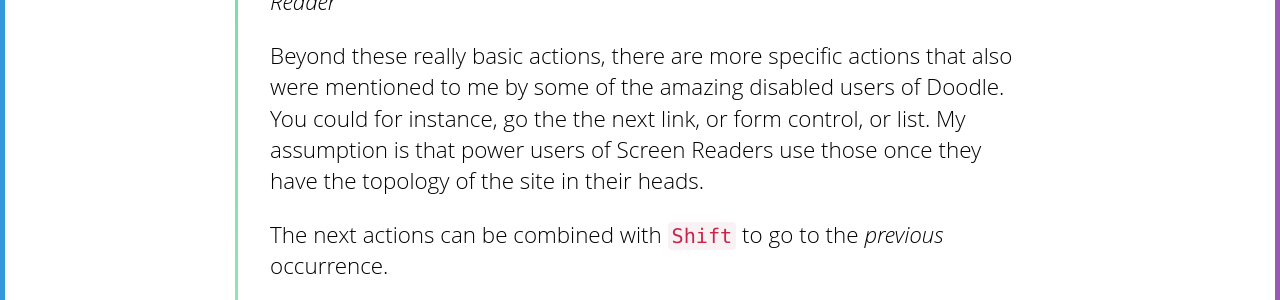
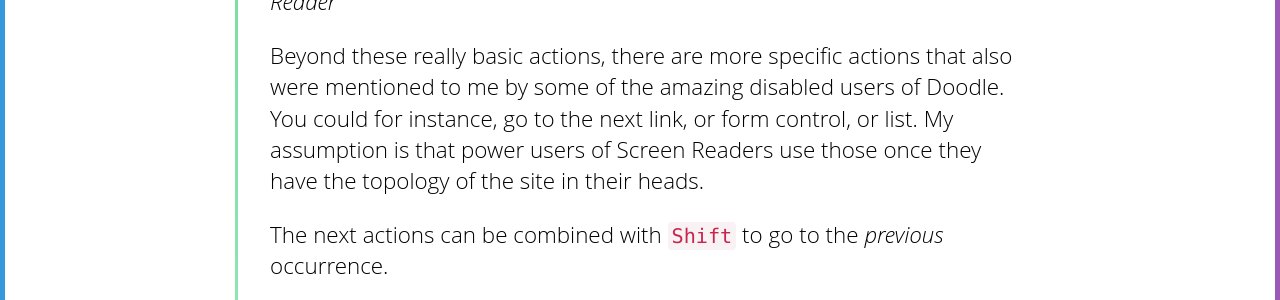
Before and after one commit to accessibilityspace/accessibilityspace.github.io, a Jekyll site: the page built from _posts/2018-01-18-voiceover-quick-introduction.markdown, in a window 1280 px wide and 900 px high, scrolled down 1050 px. Shown: the part 220-520 px from the top of the window. Built offline with Jekyll 4.4.1, drawn with Linux system fonts in a browser that asks for light colours.

Commit message:
fix: typo

```diff
--- a/_posts/2018-01-18-voiceover-quick-introduction.markdown
+++ b/_posts/2018-01-18-voiceover-quick-introduction.markdown
@@ -41,7 +41,7 @@ categories: accessibility voiceover screen-reader a11y
         </tr>
     </table>
     <p class="post-paragraph"><em>You can still use the <kbd>Tab</kbd> key to navigate like if you were not using a Screen Reader</em></p>
-    <p class="post-paragraph">Beyond these really basic actions, there are more specific actions that also were mentioned to me by some of the amazing disabled users of Doodle. You could for instance, go the the next link, or form control, or list. My assumption is that power users of Screen Readers use those once they have the topology of the site in their heads.</p>
+    <p class="post-paragraph">Beyond these really basic actions, there are more specific actions that also were mentioned to me by some of the amazing disabled users of Doodle. You could for instance, go to the next link, or form control, or list. My assumption is that power users of Screen Readers use those once they have the topology of the site in their heads.</p>
     <p class="post-paragraph">The next actions can be combined with <kbd>Shift</kbd> to go to the <em>previous</em> occurrence.</p>
     <table class="post-table">
         <tr>
```
